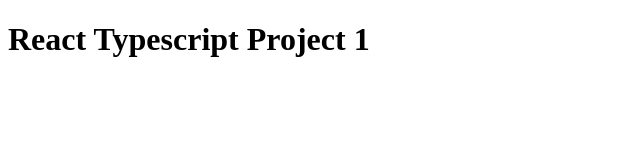
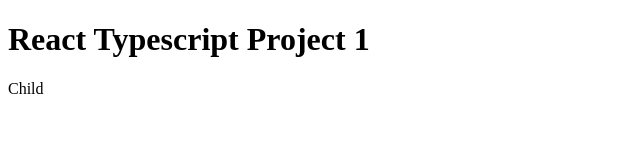
Before and after one commit to sean-xiao-zhao7/react-ts-proj1, a React (Create React App) app: page / in a window 1280 px wide. Shown: the top 160 px of the page, without its empty margins (0-640 px from the left). Built offline with nearby package versions, Linux system fonts and the light colour scheme.

Commit message:
Add parent/child

```diff
--- /dev/null
+++ b/src/components/Child.tsx
@@ -0,0 +1,7 @@
+interface ChildProps {
+    color: string;
+}
+
+export const Child = ({ color }: ChildProps) => {
+    return <>Child</>;
+};
--- /dev/null
+++ b/src/components/Parent.tsx
@@ -0,0 +1,9 @@
+import { Child } from "./Child";
+
+export const Parent = () => {
+    return (
+        <>
+            <Child color="blue" />
+        </>
+    );
+};
--- a/src/index.tsx
+++ b/src/index.tsx
@@ -1,10 +1,12 @@
 import ReactDOM from "react-dom";
+import { Parent } from "./components/Parent";
 
 const App = () => {
     return (
-        <div>
+        <>
             <h1>React Typescript Project 1</h1>
-        </div>
+            <Parent />
+        </>
     );
 };
 
```
